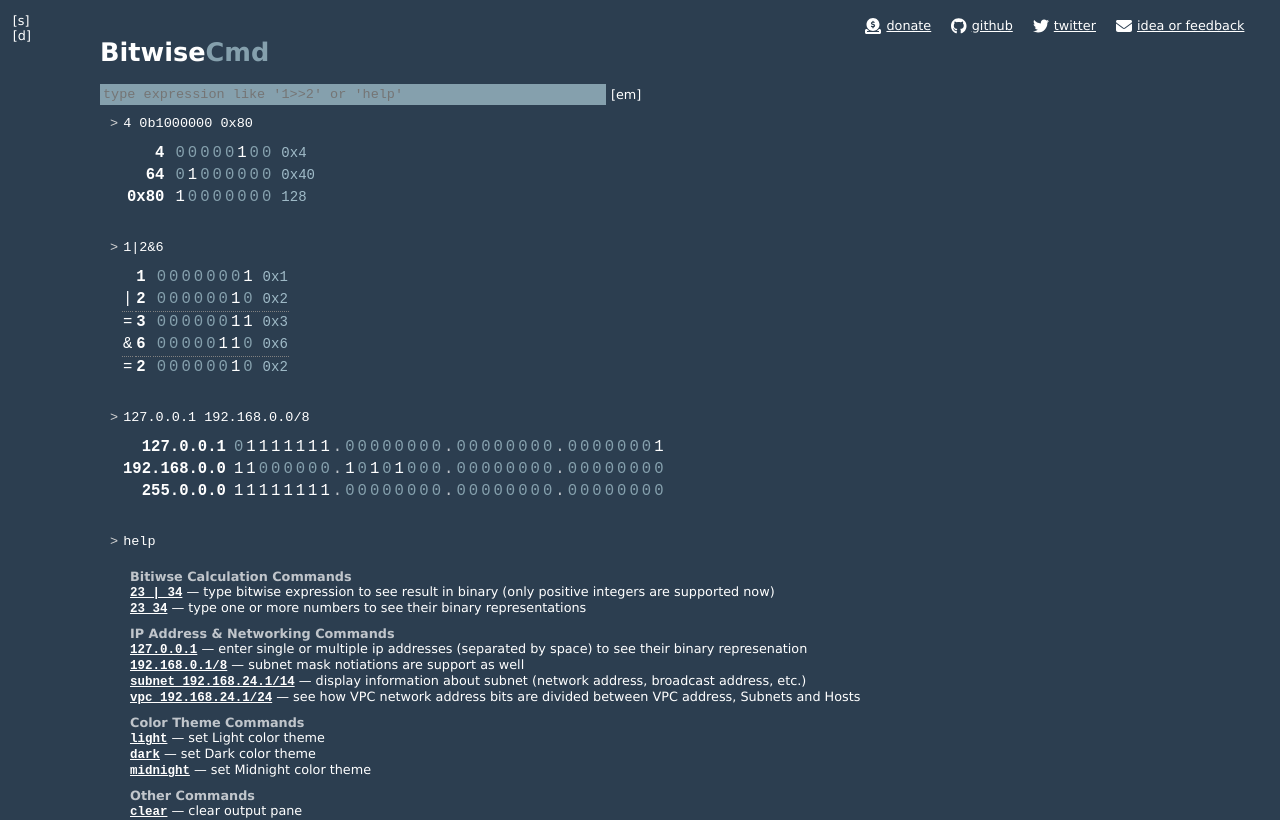
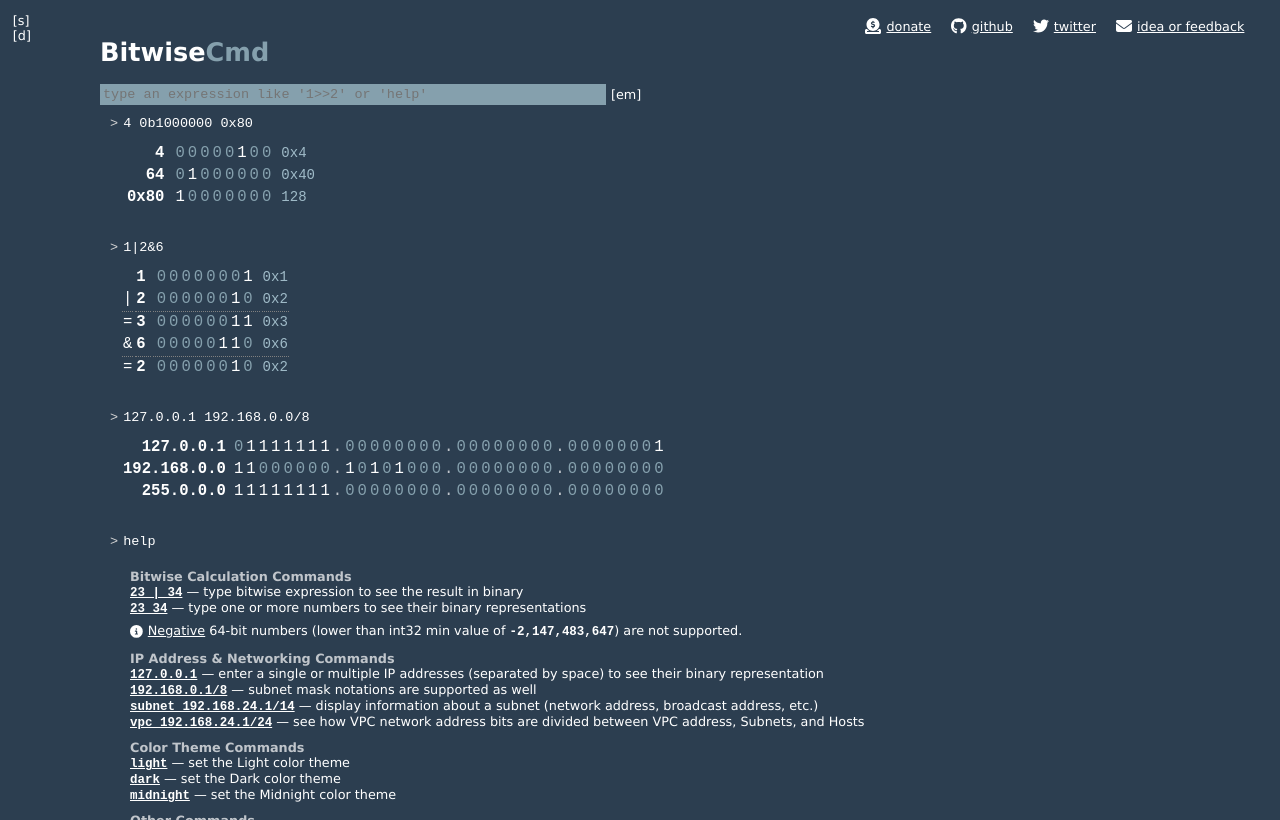
Before and after one commit to BorysLevytskyi/BitwiseCmd, a React (Create React App) app: page / in a window 1280 px wide. Built offline with nearby package versions, Linux system fonts and the light colour scheme.

Commit message:
Update help section

```diff
--- a/package.json
+++ b/package.json
@@ -26,8 +26,8 @@
   },
   "scripts": {
     "start": "react-scripts start",
-    "build": "react-scripts build & npx http-server ./build -p 3030",
-    "release": "react-scripts build & gh-pages -d build --message Release",
+    "build": "react-scripts build && npx http-server ./build -p 3030",
+    "release": "react-scripts build && gh-pages -d build --message Release",
     "deploy": "gh-pages -d build --message Release",
     "test": "react-scripts test",
     "eject": "react-scripts eject",
--- a/src/index.css
+++ b/src/index.css
@@ -13,6 +13,7 @@ html { height: 100% }
 
 code { font-size: 1.2em; font-weight: bold; }
 
+.icon { margin-right: 5px; vertical-align: middle; }
 .header-cmd { color: #c5c5c5 }
 
 .mono { font-family: monospace; font-size: 1.3em }
@@ -46,7 +47,7 @@ code { font-size: 1.2em; font-weight: bold; }
 
 .help { padding: 10px; }
 .help ul { list-style-type: none; margin: 0; padding: 0;  }
-.help p { margin-top: 0 }
+.help p { margin-top: 0.5em }
 
 .indicator { padding: 0px 5px; background: transparent; border: none; cursor: pointer; vertical-align: middle; }
 .error { color: maroon; }
--- a/src/shell/components/HelpResultView.tsx
+++ b/src/shell/components/HelpResultView.tsx
@@ -1,6 +1,8 @@
 import React from 'react';
 import CommandLink from '../../core/components/CommandLink';
 import './HelpResultView.css';
+import { FontAwesomeIcon } from '@fortawesome/react-fontawesome';
+import { faInfoCircle } from '@fortawesome/free-solid-svg-icons';
 
 function HelpResultView() {
 
@@ -8,27 +10,31 @@ function HelpResultView() {
         <div className="panel-container">
             <div className="left-panel">
                 <div className="section">
-                                    <strong className="section-title soft">Bitiwse Calculation Commands</strong>
+                    <strong className="section-title soft">Bitwise Calculation Commands</strong>
                     <ul>
-                                    <li><code><CommandLink text="23 | 34" /></code> — type bitwise expression to see result in binary (only positive integers are supported now)</li>
+                        <li><code><CommandLink text="23 | 34" /></code> — type bitwise expression to see the result in binary</li>
                         <li><code><CommandLink text="23 34" /></code> — type one or more numbers to see their binary representations</li>
                     </ul>
+                    <p>
+                        <FontAwesomeIcon icon={faInfoCircle} className='icon' />
+                        <u>Negative</u> 64-bit numbers (lower than int32 min value of <code>-2,147,483,647</code>) are not supported.
+                    </p>
                 </div>
                 <div className="section">
                     <strong className="section-title  soft">IP Address & Networking Commands</strong>
                     <ul>
-                                    <li><code><CommandLink text="127.0.0.1" /></code> — enter single or multiple ip addresses (separated by space) to see their binary represenation</li>
-                                    <li><code><CommandLink text="192.168.0.1/8" /></code> — subnet mask notiations are support as well</li>
-                                    <li><code><CommandLink text="subnet 192.168.24.1/14" /></code> — display information about subnet (network address, broadcast address, etc.)</li>
-                                    <li><code><CommandLink text="vpc 192.168.24.1/24" /></code> — see how VPC network address bits are divided between VPC address, Subnets and Hosts</li>
+                        <li><code><CommandLink text="127.0.0.1" /></code> — enter a single or multiple IP addresses (separated by space) to see their binary representation</li>
+                        <li><code><CommandLink text="192.168.0.1/8" /></code> — subnet mask notations are supported as well</li>
+                        <li><code><CommandLink text="subnet 192.168.24.1/14" /></code> — display information about a subnet (network address, broadcast address, etc.)</li>
+                        <li><code><CommandLink text="vpc 192.168.24.1/24" /></code> — see how VPC network address bits are divided between VPC address, Subnets, and Hosts</li>
                     </ul>
                 </div>
                 <div className="section">
                     <strong className="section-title  soft">Color Theme Commands</strong>
                     <ul>
-                                    <li><code><CommandLink text="light" /></code> — set Light color theme</li>
-                                    <li><code><CommandLink text="dark" /></code> — set Dark color theme</li>
-                                    <li><code><CommandLink text="midnight" /></code> — set Midnight color theme</li>
+                        <li><code><CommandLink text="light" /></code> — set the Light color theme</li>
+                        <li><code><CommandLink text="dark" /></code> — set the Dark color theme</li>
+                        <li><code><CommandLink text="midnight" /></code> — set the Midnight color theme</li>
                     </ul>
                 </div>
                 <div className="section">
@@ -45,10 +51,10 @@ function HelpResultView() {
             </div>
             <div className="right-panel">
                 <div className="section">
-                                    <strong className="section-title soft">Supported Bitwise Operations</strong><br/>
+                    <strong className="section-title soft">Supported Bitwise Operations</strong><br />
                     <small>
                         <a href="https://developer.mozilla.org/en/docs/Web/JavaScript/Reference/Operators/Bitwise_Operators">
-                                            as implemented in JavaScript engine of your browser
+                            as implemented in the JavaScript engine of your browser. If it cannot do it, BitwiseCmd cannot do it.
                         </a>
                     </small>
                     <ul>
@@ -64,7 +70,7 @@ function HelpResultView() {
                 <div className="section">
                     <strong className="section-title  soft">Tip</strong>
                     <p>
-                                        You can click on bits to flip them in number inputs (e.g. <CommandLink text="2 4" />) or IP addresses (e.g. <CommandLink text="192.168.0.0/8"/>)
+                        You can click on bits to flip them in number inputs (e.g. <CommandLink text="2 4" />) or IP addresses (e.g. <CommandLink text="192.168.0.0/8" />)
                     </p>
                 </div>
             </div>
--- a/src/shell/components/InputBox.tsx
+++ b/src/shell/components/InputBox.tsx
@@ -29,7 +29,7 @@ export default class InputBox extends React.Component<IInputBoxProps> {
                       onKeyUp={e => this.onKeyUp(e)}
                       onKeyDown={e => this.onKeyDown(e)}
                       className="expressionInput mono"
-                      placeholder="type expression like '1>>2' or 'help' "
+                      placeholder="type an expression like '1>>2' or 'help' "
                       autoComplete="off"/>;
     }
 
--- a/src/shell/components/TopLinks.css
+++ b/src/shell/components/TopLinks.css
@@ -2,4 +2,3 @@
 .top-links { position: absolute; right: 2em; top: 1em; list-style-type: none; margin: 0 }
 .top-links li { float: left; }
 .top-links a { display: inline-block; padding: 5px 10px}
-.top-links .icon { margin-right: 5px; vertical-align: middle; }
```
Lines whose indentation alone changed are shown as unchanged.
